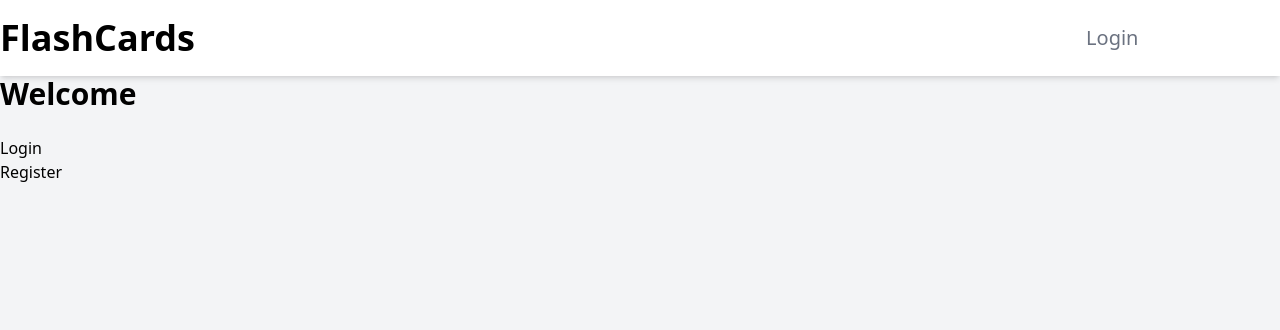
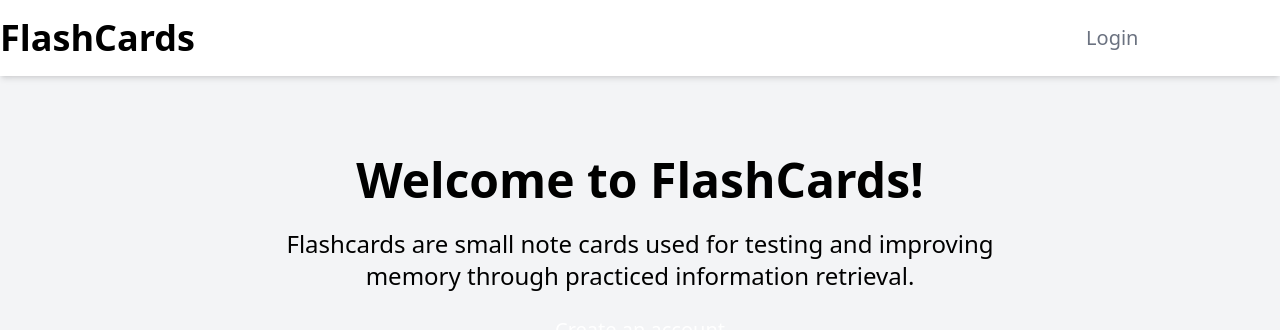
Before and after one commit to yap8/flashcards, a React (Create React App) app in the folder client/: page / in a window 1280 px wide. Shown: the top 330 px of the page. Built offline with nearby package versions, Linux system fonts and the light colour scheme.

Commit message:
finished Home

```diff
--- a/client/src/components/Title.js
+++ b/client/src/components/Title.js
@@ -1,5 +1,5 @@
-const Title = ({ center, children, ...props }) => {
-  const classes = `text-3xl font-semibold mb-6 ${ center ? 'text-center' : '' }`
+const Title = ({ className = '', children, ...props }) => {
+  const classes = `text-4xl font-semibold mb-6 ${ className }`
 
   return (
     <h1
--- a/client/src/pages/Home.js
+++ b/client/src/pages/Home.js
@@ -1,5 +1,6 @@
 import { useSelector } from 'react-redux'
 import { Link } from 'react-router-dom'
+import Button from '../components/Button'
 import Title from '../components/Title'
 import useAuthRedirect from '../hooks/useAuthRedirect'
 
@@ -8,34 +9,20 @@ const Home = () => {
   const { user } = useSelector(state => state.auth)
 
   return (
-    <section className="home">
-      <div className="home__inner container">
-        <Title>Welcome</Title>
-        <ul className="home__buttons">
-          {user ? <>
-            <li className="home__buttons-item">
-              <Link className="home__link button button--small" to="/collections">
-                Collections
-              </Link>
-            </li>
-            <li className="home__buttons-item">
-              <Link className="home__link button button--small" to="/collections/create">
-                Create Collection
-              </Link>
-            </li>
-          </> : <>
-            <li className="home__buttons-item">
-              <Link className="home__link button" to="/login">
-                Login
-              </Link>
-            </li>
-            <li className="home__buttons-item">
-              <Link className="home__link button" to="/login">
-                Register
-              </Link>
-            </li>
-          </>}
-        </ul>
+    <section>
+      <div className="container mx-auto pt-20">
+        <Title className="text-5xl text-center">Welcome to FlashCards!</Title>
+        <p className="text-2xl text-center mb-4 mx-auto max-w-screen-md">Flashcards are small note cards used for testing and improving memory through practiced information retrieval.</p>
+        <div className="flex justify-center">
+          <Button
+            tag="Link"
+            to="/register"
+            blue
+            className=""
+          >
+            Create an account
+          </Button>
+        </div>
       </div>
     </section>
   )
```
